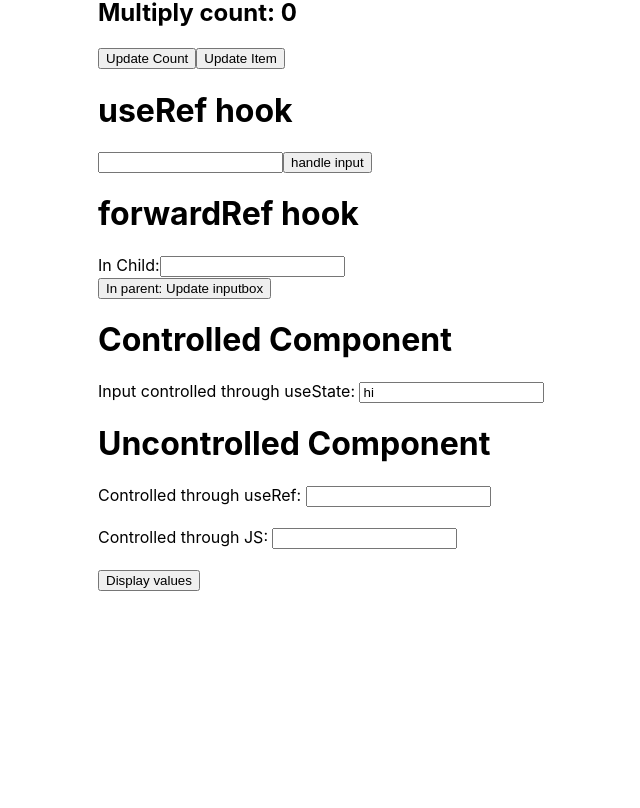
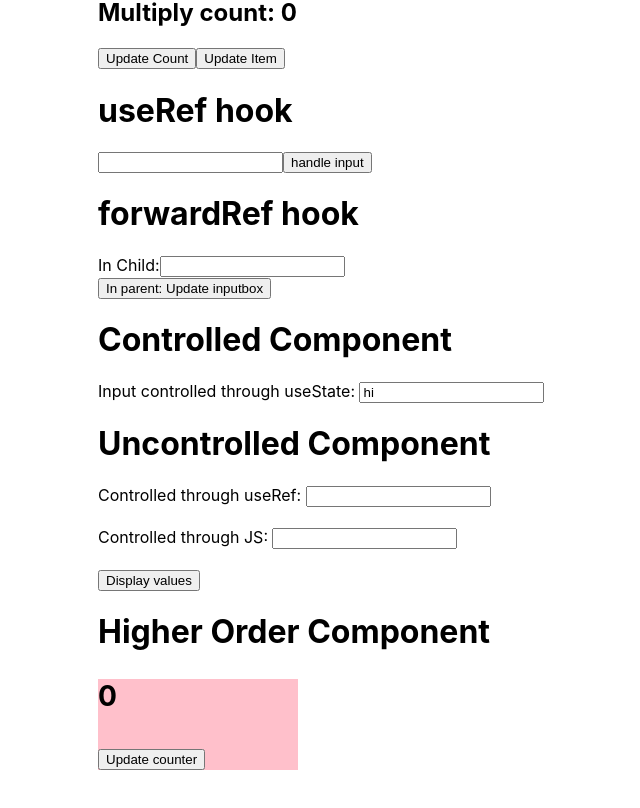
Before and after one commit to Neelam618/react-demo, a React (Create React App) app: page / in a window 1280 px wide. Shown: the part 2021-2829 px from the top of the page, without its empty margins (62-702 px from the left). Before the commit the page ends 2772 px from the top, so only its background shows below. Built offline with nearby package versions, Linux system fonts and the light colour scheme.

Commit message:
added higher order component

```diff
--- a/src/App.js
+++ b/src/App.js
@@ -15,6 +15,7 @@ import UseRef from './components/UseRef'
 import ForwardRefChild from './components/ForwardRefChild'
 import ControlledComponent from './components/ControlledComponent'
 import UncontrolledComponent from './components/UncontrolledComponent'
+import HOC from './components/HOC'
 
 function App() {
 
@@ -38,6 +39,15 @@ function App() {
 
   function updateInput() {
     inputRef.current.value ="1000"
+  }
+
+  //HOC
+  function Counter() {  //default component
+    const [count, setCount] =useState(0)
+    return  <div>
+        <h3>{count}</h3>
+        <button onClick={() => setCount(count+1)}>Update counter</button>
+    </div>
   }
 
   return (
@@ -71,6 +81,10 @@ function App() {
 
       <ControlledComponent />
       <UncontrolledComponent />
+
+      <h1>Higher Order Component</h1>
+      <HOC comp={Counter}/>
+
     </div>
   );
 }
--- /dev/null
+++ b/src/components/HOC.js
@@ -0,0 +1,9 @@
+import React from 'react'
+
+export default function ComponentVariant(props) {
+    return (
+        <div>
+            <h2 style={{backgroundColor: "pink", width: 200}}><props.comp /></h2>
+        </div>
+    )
+}
```
